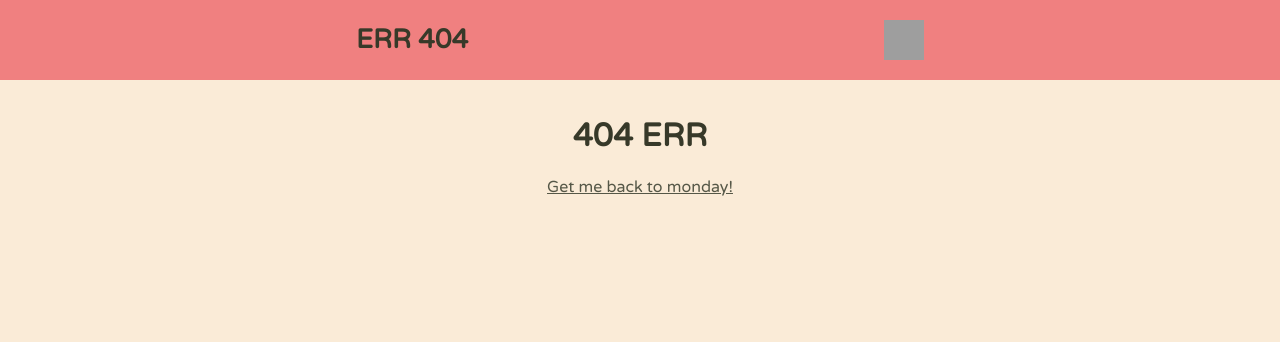
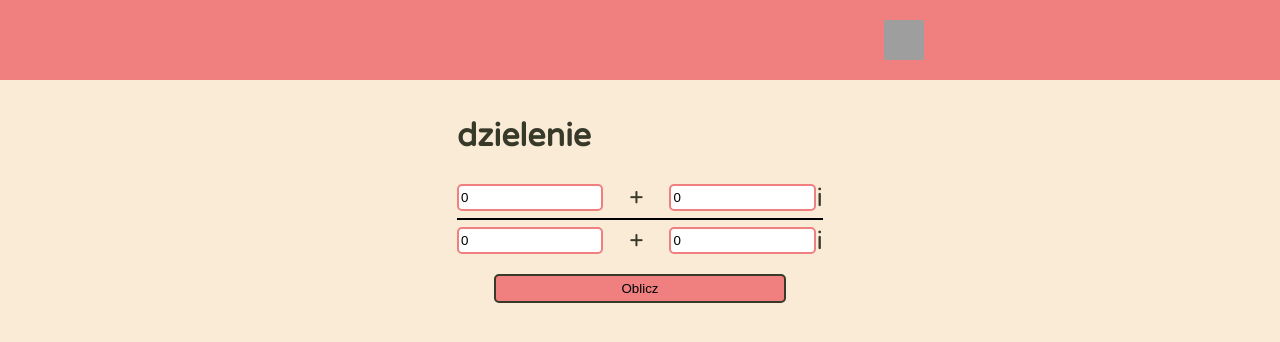
Before and after one commit to Muszchrom/NewReactCalendar, a React (Create React App) app: page /calc in a window 1280 px wide. Before the commit this address had no page. Shown: the top 342 px of the page. Built offline with nearby package versions, Linux system fonts and the light colour scheme; grey boxes are pictures that could not be loaded.

Commit message:
Added new route for calculating complex numbers, it is badly written because i have not been using react for a long time now

```diff
--- a/src/App.css
+++ b/src/App.css
@@ -244,3 +244,46 @@ a {
   position: absolute;
   right: 10px;
 }
+
+
+
+.text-input {
+  width: 40%;
+  border: 2px solid lightcoral;
+  border-radius: 5px;
+  height: 2em;
+}
+.calc-container-1 {
+  align-items: center;
+  margin: 5px 0;
+  display: flex;
+  justify-content: space-between;
+  align-items: center;
+}
+.fancy-button {
+  width: 80%;
+  margin: 0 auto;
+  background: lightcoral;
+  border: 2px solid var(--text3);
+  border-radius: 5px;
+  padding: 5px 0;
+}
+.calc-result {
+  display: flex;
+  justify-content: center;
+  align-items: center;
+}
+
+.ulamek {
+  display: flex;
+  flex-direction: column;
+  align-items: center;
+  margin: 10px;
+}
+
+.kreska-ulamkowa {
+  width: 100%;
+  height: 2px;
+  background: black;
+  border-radius: var(--text3);
+}
--- a/src/App.js
+++ b/src/App.js
@@ -11,6 +11,7 @@ import { monday, tuesday, wednesday, thursday, friday, saturday, sunday } from '
 import Header from './components/Header';
 import DayBuilder from './routes/DayBuilder';
 import NotFound from './routes/NotFound';
+import Calc from './routes/calc';
 
 function App() {
   const [dayName, setDayName] = useState("");
@@ -42,6 +43,7 @@ function App() {
           <Route path="/friday" element={<DayBuilder  setDayName={setDayName} title={"Friday"} day={friday}/>} />
           <Route path="/saturday" element={<DayBuilder  setDayName={setDayName} title={"Satuday"} day={saturday}/>} />
           <Route path="/sunday" element={<DayBuilder  setDayName={setDayName} title={"Sunday"} day={sunday}/>} />
+          <Route path="/calc" element={<Calc/>} />
           <Route path="*" element={<NotFound setDayName={setDayName} title={"ERR 404"} />} />
         </Routes>
       </BrowserRouter>
--- a/src/components/AdditionalInfo.js
+++ b/src/components/AdditionalInfo.js
@@ -1,5 +1,6 @@
 import { useState } from 'react';
 import Overlay from './Overlay';
+import { NavLink } from 'react-router-dom';
 import mapa from '../graphics/jpg/mapaKampusu.jpg'
 
 export default function AdditionalInfo(props) {
@@ -18,6 +19,9 @@ export default function AdditionalInfo(props) {
             <li>SW - Studium Wychowania Fizycznego i Sportu</li>
           </ul>
           <img src={mapa} style={{width: "100%", boxShadow: "5px 5px 18px grey"}} alt="Mapa kampusu"/>
+          <NavLink to={'/calc'}>
+            to calc
+          </NavLink>
         </Overlay>
       }
       <button style={{background: "lightcoral", position: "sticky", marginLeft: "auto", marginRight: "1em"}} aria-label="Additional info" className="absolute-button" onClick={() => setOpen(!open)}>
--- /dev/null
+++ b/src/routes/calc.js
@@ -0,0 +1,120 @@
+import { useState } from 'react';
+
+export default function Calc(props) {
+  const [wykladnik_rez, setWykladnik_rez] = useState(0);
+  const [wykladnik_imz, setWykladnik_imz] = useState(0);
+  const [mianownik_rez, setMianownik_rez] = useState(0);
+  const [mianownik_imz, setMianownik_imz] = useState(0);
+
+  const [inny_wykladnik, setInny_wykladnik] = useState('');
+  const [inny_mianownik, setInny_mianownik] = useState('');
+
+  const [wynik, setWynik] = useState("");
+
+  const oblicz = () => {
+    if (!mianownik_imz) {
+      let r1 = (wykladnik_rez/mianownik_rez).toFixed(4);
+      let r2 = (wykladnik_imz/mianownik_rez).toFixed(4);
+      r1 = parseFloat(r1);
+      r2 = parseFloat(r2);
+      setInny_wykladnik(`${wykladnik_rez} + ${wykladnik_imz}i`);
+      setInny_mianownik(`${mianownik_rez}`);
+      setWynik(`${r1} + ${r2}i`);
+      return;
+    }
+    const w = mnozenie(wykladnik_rez, wykladnik_imz, mianownik_rez, -mianownik_imz);
+    const m = mnozenie(mianownik_rez, mianownik_imz, mianownik_rez, -mianownik_imz);
+    let r1 = (w[0]/m[0]).toFixed(4);
+    let r2 = (w[1]/m[0]).toFixed(4);
+    r1 = parseFloat(r1);
+    r2 = parseFloat(r2);
+
+    setInny_wykladnik(`${w[0]} + ${w[1]}i`);
+    setInny_mianownik(`${m[0]}`);
+
+    setWynik(`${r1} + ${r2}i`);
+  }
+
+  const oblicz2 = () => {
+    const [r1, r2] = mnozenie(wykladnik_rez, wykladnik_imz, mianownik_rez, mianownik_imz);
+    setWynik(`${r1} + ${r2}i`);
+  }
+  const mnozenie = (a_rez, a_imz, b_rez, b_imz) => {
+    const rez = a_rez * b_rez - a_imz * b_imz;
+    const imz = a_rez * b_imz + a_imz * b_rez;
+    return [rez, imz];
+  }
+
+  return (
+    <div>
+      <h1>dzielenie</h1>
+      <div style={{display: "flex", flexDirection: "column"}}>
+        <div className="calc-container-1">
+          <input className="text-input" value={wykladnik_rez} type="text" onChange={e => setWykladnik_rez(e.target.value)}/>
+          <span style={{fontSize: "1.6em", marginLeft: "0px"}}>+</span>
+          <input className="text-input" value={wykladnik_imz} type="text" onChange={e => setWykladnik_imz(e.target.value)}/>
+          <span style={{fontSize: "1.6em", marginLeft: "-25px"}}>i</span>
+        </div>
+        <span className="kreska-ulamkowa"></span>
+        <div className="calc-container-1">
+          <input className="text-input" value={mianownik_rez} type="text" onChange={e => setMianownik_rez(e.target.value)}/>
+          <span style={{fontSize: "1.6em", marginLeft: "0px"}}>+</span>
+          <input className="text-input" value={mianownik_imz} type="text" onChange={e => setMianownik_imz(e.target.value)}/>
+          <span style={{fontSize: "1.6em", marginLeft: "-25px"}}>i</span>
+        </div>
+        <button style={{marginTop: "1em"}} className="fancy-button" onClick={oblicz}>Oblicz</button>
+        {wynik && (
+          <div className="calc-result">
+            <Ulamek wykladnik={wykladnik_rez + " + " + wykladnik_imz + "i"} mianownik={mianownik_rez + " + " + mianownik_imz + "i"}/>
+            <span> = </span>
+            <Ulamek wykladnik={inny_wykladnik} mianownik={inny_mianownik}/>
+            <span> = {wynik}</span>
+          </div>
+        )}
+      </div>
+    </div>
+  );
+}
+
+// return (
+//   <div>
+//     <h1>dzielenie</h1>
+//     <div className="dane-wejsciowe">
+//       <div>
+//         <input value={wykladnik_rez} type="text" onChange={e => setWykladnik_rez(e.target.value)}/>
+//         <span style={{fontSize: "1.6em", marginLeft: "0px"}}>+</span>
+//         <input value={wykladnik_imz} type="text" onChange={e => setWykladnik_imz(e.target.value)}/>
+//         <span style={{fontSize: "1.6em", marginLeft: "-25px"}}>i</span>
+//       </div>
+//       <span className="kreska-ulamkowa"></span>
+//       <div>
+//         <input value={mianownik_rez} type="text" onChange={e => setMianownik_rez(e.target.value)}/>
+//         <span style={{fontSize: "1.6em", marginLeft: "0px"}}>+</span>
+//         <input value={mianownik_imz} type="text" onChange={e => setMianownik_imz(e.target.value)}/>
+//         <span style={{fontSize: "1.6em", marginLeft: "-25px"}}>i</span>
+//       </div>
+//
+//     </div>
+//     <div>
+//       <button style={{marginTop: "1em"}} className="fancy-button" onClick={oblicz}>Oblicz</button>
+//       <div className="wyrazenie">
+//         <Ulamek wykladnik={wykladnik_rez + " + " + wykladnik_imz + "i"} mianownik={mianownik_rez + " + " + mianownik_imz + "i"}/>
+//         <span> = </span>
+//         <Ulamek wykladnik={inny_wykladnik} mianownik={inny_mianownik}/>
+//         <span> = {wynik}</span>
+//       </div>
+//     </div>
+//   </div>
+// );
+// }
+// <button className="fancy-button" onClick={oblicz2}>Oblicz2</button>
+
+function Ulamek(props) {
+  return (
+    <div className="ulamek">
+      <span className="wykladnik">{props.wykladnik}</span>
+      <span className="kreska-ulamkowa"></span>
+      <span className="mianownik">{props.mianownik}</span>
+    </div>
+  );
+}
```
